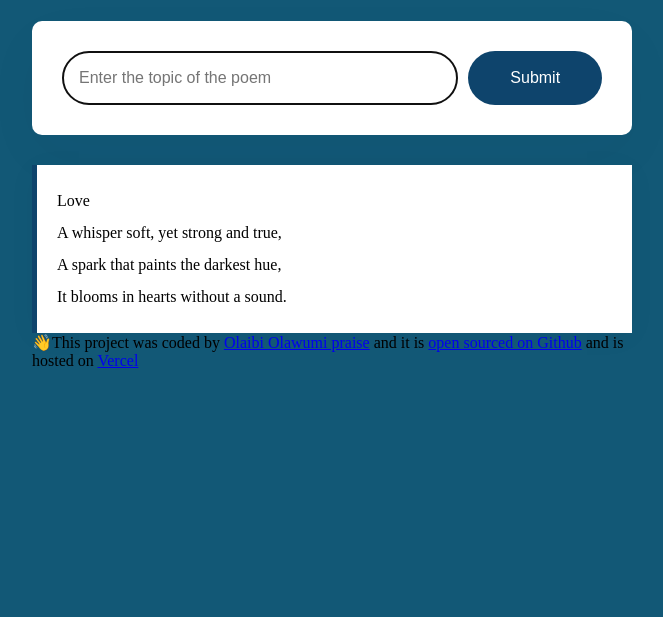
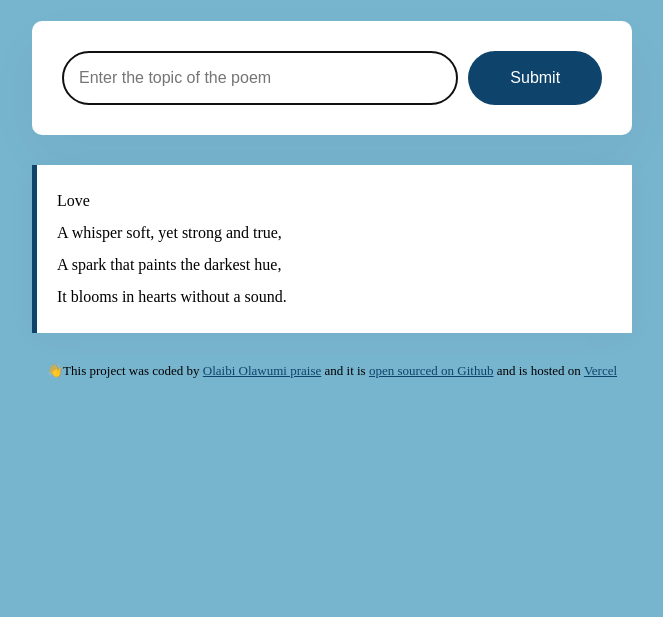
Before and after one commit to iyinolawumi/Poem-Generator-using-AI, a plain HTML site: page index.html in a window 1280 px wide. Shown: the part 183-800 px from the top of the page, without its empty margins (308-971 px from the left). Drawn offline with Linux system fonts and the light colour scheme.

Commit message:
Update the style structure

```diff
--- a/src/style.css
+++ b/src/style.css
@@ -1,5 +1,5 @@
 body{
-    background-color: rgb(18, 88, 118);
+    background-color: rgb(119, 180, 206);
     font-family: 'Times New Roman', Times, serif;
 }
 
@@ -36,7 +36,7 @@ form {
     font-size: 16px;
     border-radius: 50px;
     line-height: 20px;
-    color: blue;
+    color: rgb(12, 12, 95);
 }
 
 .submit-button {
@@ -58,3 +58,13 @@ form {
     box-shadow: 0px 4px 30px 0px rgba(39, 33, 66, 0.03);
     border-left: 5px solid rgb(14, 68, 108);
 }
+
+footer {
+    text-align: center;
+    font-size: 13px;
+    margin-top: 30px;
+}
+
+a {
+    color: rgb(14, 68, 108);
+}
```
